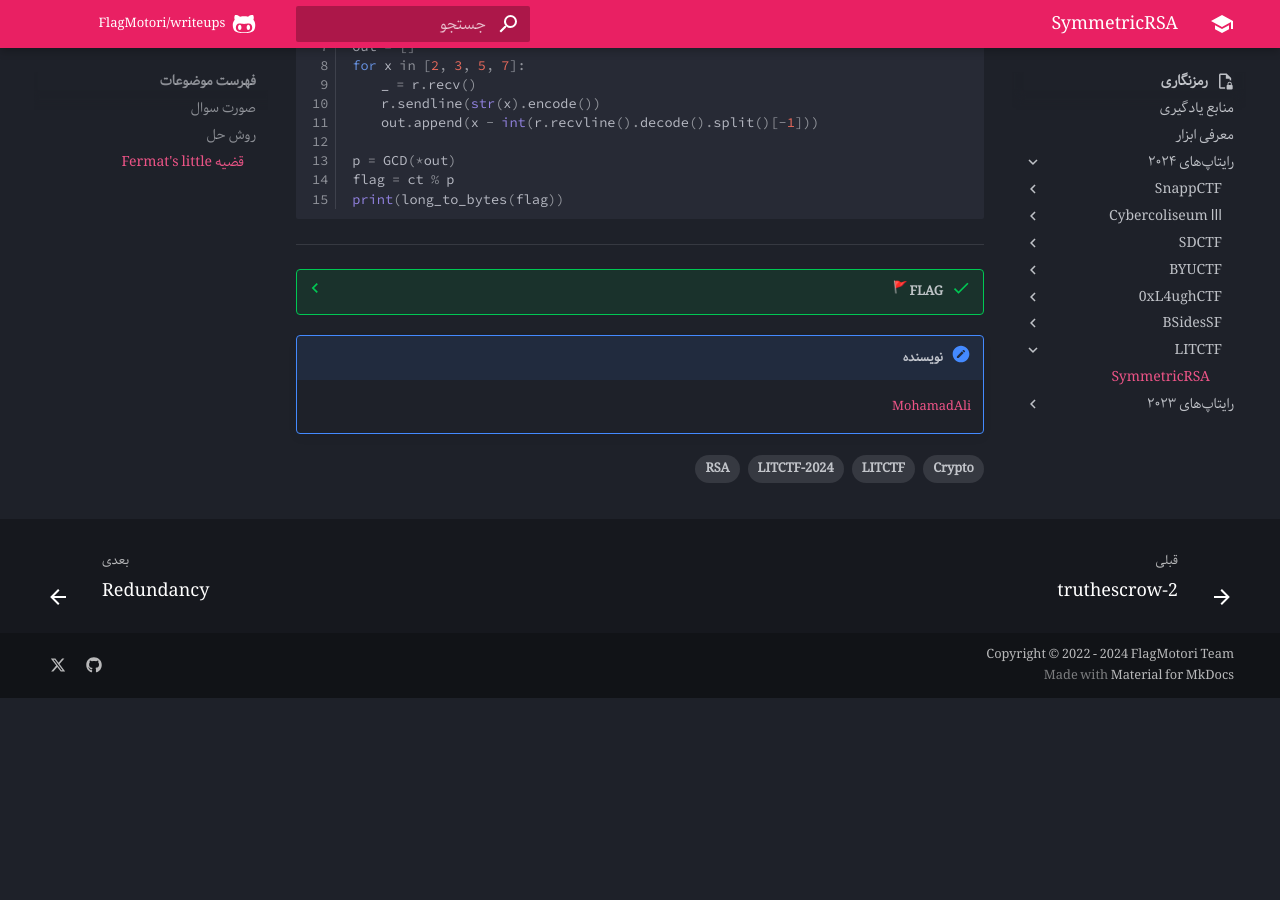
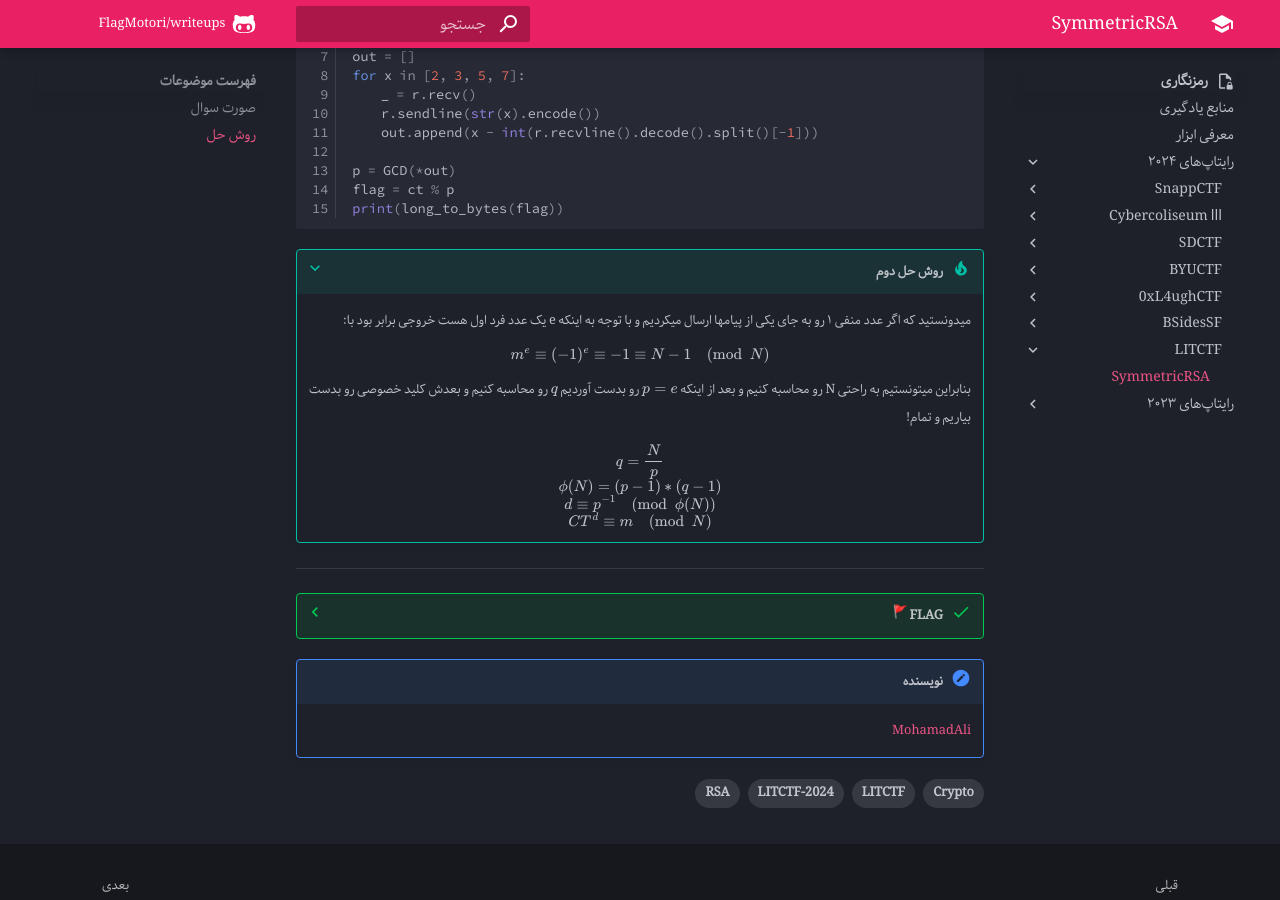
Before and after one commit to FlagMotori/writeups, an MkDocs documentation site: the page built from docs/crypto/writeups/2024/LITCTF/SymmetricRSA.md, in a window 1280 px wide and 900 px high, scrolled down 2158 px. Built offline with MkDocs 1.6.1 and Material for MkDocs 9.7.7, drawn with Linux system fonts in a browser that asks for light colours; emoji names are drawn with the system emoji font; formulas are drawn with MathJax 3; comment, search, counter and statistics services are not loaded; before the commit the page ends 2856 px from its top, so only the background shows below that.

Commit message:
SymmetricRSA - LITCTF

````diff
--- a/docs/crypto/writeups/2024/LITCTF/SymmetricRSA.md
+++ b/docs/crypto/writeups/2024/LITCTF/SymmetricRSA.md
@@ -124,6 +124,21 @@
 print(long_to_bytes(flag))
 ```
 
+???+ tip "روش حل دوم"
+
+    میدونستید که اگر عدد منفی ۱ رو به جای یکی از پیامها ارسال میکردیم و با توجه به اینکه e یک عدد فرد اول هست خروجی برابر بود با:
+
+    $$ m^{e}\equiv (-1)^{e} \equiv -1 \equiv  N - 1 \pmod{N}$$
+
+    بنابراین میتونستیم به راحتی N رو محاسبه کنیم و بعد از اینکه $p=e$ رو بدست آوردیم $q$ رو محاسبه کنیم و بعدش کلید خصوصی رو بدست بیاریم و تمام!
+
+    $$ q = \frac{N}{p} $$
+
+    $$ \phi(N) = (p-1)*(q-1)$$
+
+    $$ d \equiv p^{-1}  \pmod{\phi(N)} $$
+
+    $$ CT^{d} \equiv m \pmod{N}$$
 
 
 ---
--- a/mkdocs.yml
+++ b/mkdocs.yml
@@ -52,12 +52,12 @@
       tags_file: tags.md
   - minify:
       minify_html: true
-#   - git-revision-date-localized:
-#       type: timeago
-#       timezone: Asia/Tehran
-#       locale: fa
-#       fallback_to_build_date: false
-#       enable_creation_date: true
+  - git-revision-date-localized:
+      type: timeago
+      timezone: Asia/Tehran
+      locale: fa
+      fallback_to_build_date: false
+      enable_creation_date: true
   - blog
   #- mk2pdf-export
   #- page-to-pdf
````
Also changed, not shown: other parts of docs/crypto/writeups/2024/LITCTF/SymmetricRSA.md (+5 -5 lines).
